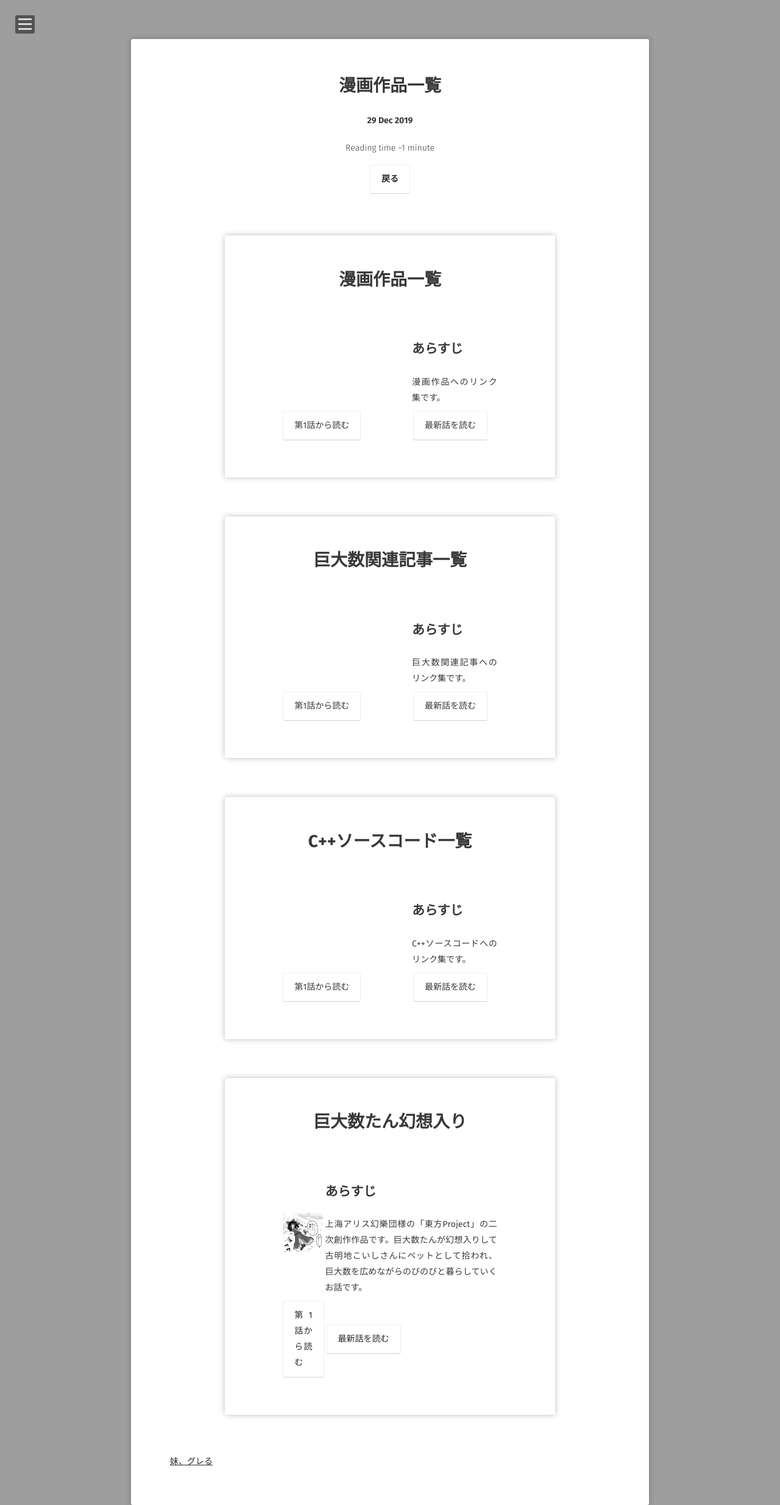
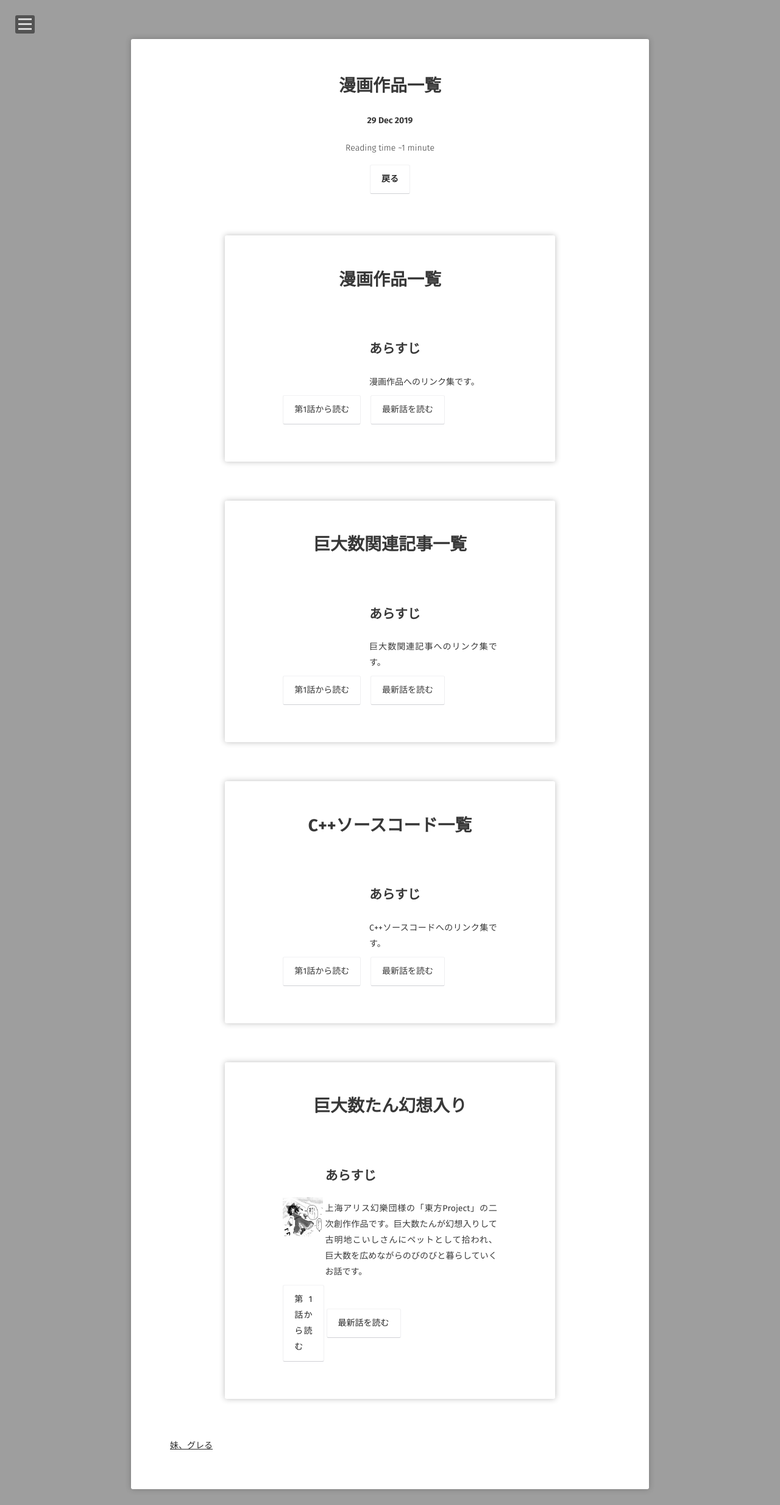
Before and after one commit to p-adic/p-adic.github.io, a Jekyll site: the page built from _posts/projects/0000-00-00-cartoon.md, in a window 1280 px wide. Shown: the whole page at 61% size. Built offline with Jekyll 4.4.1, drawn with Linux system fonts in a browser that asks for light colours; some web fonts are replaced; after the commit the page ends 2442 px from its top, so only the background shows below that.

Commit message:
Update 0000-00-00-cartoon.md

```diff
--- a/_posts/projects/0000-00-00-cartoon.md
+++ b/_posts/projects/0000-00-00-cartoon.md
@@ -22,7 +22,7 @@ comments: true
           <td rowspan="2" colspan="2">
             <img src = "{{ post.categories[0] }}">
           </td>
-          <td colspan="4" width="40%">
+          <td colspan="4" width="60%">
             <h2>あらすじ</h2>
           </td>
         </tr>
```
